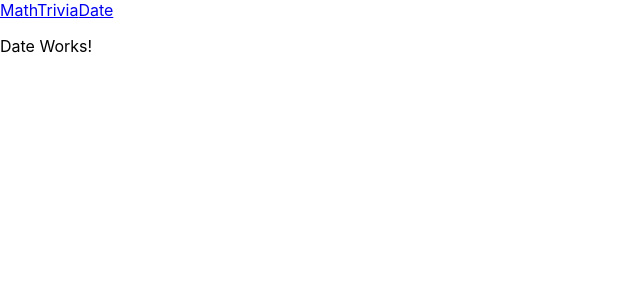
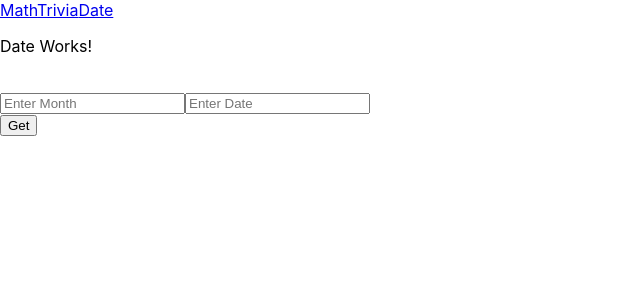
Before and after one commit to daikianjiki/NumbersApp, a React (Create React App) app: page /date in a window 1280 px wide. Shown: the top 300 px of the page, without its empty margins (0-640 px from the left). Built offline with nearby package versions, Linux system fonts and the light colour scheme.

Commit message:
basic get request done

```diff
--- a/package.json
+++ b/package.json
@@ -10,6 +10,7 @@
     "@types/node": "^16.18.38",
     "@types/react": "^18.2.15",
     "@types/react-dom": "^18.2.7",
+    "axios": "^1.4.0",
     "react": "^18.2.0",
     "react-dom": "^18.2.0",
     "react-router-dom": "^6.14.1",
--- a/src/components/date.tsx
+++ b/src/components/date.tsx
@@ -1,9 +1,40 @@
+import axios from "axios"
+import { ChangeEvent, useEffect, useState } from "react"
 
 
 export default function Date() {
+
+    const [month, setMonth] = useState(0)
+    const [date, setDate] = useState(0)
+    const [trivia, setTrivia] = useState("")
+
+    function getDate(): void {
+        axios.get(`http://numbersapi.com/${month}/${date}/date`).then
+            ((response) => {
+                console.log(response.data)
+                setTrivia(response.data)
+            })
+
+    }
+    function onChange(e: ChangeEvent<HTMLInputElement>) {
+        if (e.target.name === "month") {
+            setMonth(parseInt(e.target.value))
+        } else if (e.target.name === "date") {
+            setDate(parseInt(e.target.value))
+        }
+
+    }
+
     return (
         <>
             <p>Date Works!</p>
+            <br/>
+            <input name="month" placeholder="Enter Month" onChange={onChange}/>
+            <input name="date" placeholder="Enter Date" onChange={onChange}/>
+            <br/>
+            <button onClick={getDate}>Get</button>
+            <br/>
+            {trivia}
         </>
     )
 }
```
Also changed, not shown: 1 other file (tests, documents, lock files or other folders).
